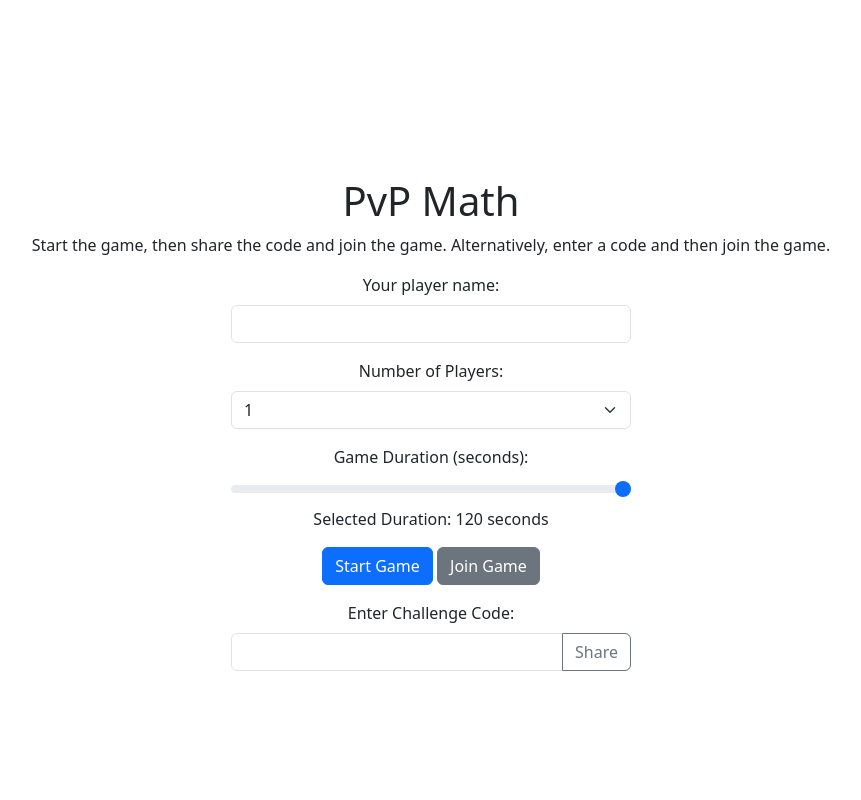
After one commit to abhinavpola/pvpmath, a Flask app: template templates/home.html in a window 1280 px wide. The commit adds this page. Shown: the whole page, without its empty margins (209-1070 px from the left). Run offline with Flask 3, Linux system fonts and the light colour scheme; the template is opened without the code that fills it, so the values that code supplies are empty; some libraries are stand-ins or nearby versions.

Commit message:
some restructuring

```diff
--- a/app.py
+++ b/app.py
@@ -7,9 +7,18 @@ from flask_socketio import SocketIO, join_room, leave_room, emit
 
 from util import problem_generator
 from names_generator import generate_name
+from dotenv import load_dotenv
+import firebase_admin
+from firebase_admin import credentials
+
+load_dotenv()
+cred = credentials.Certificate("pvpmath-firebase-adminsdk-k1jtt-0aae5478cf.json")
+default_app = firebase_admin.initialize_app(cred)
+
 
 app = Flask(__name__)
 socketio = SocketIO(app, cors_allowed_origins="*")
+
 
 # Store active game rooms and their players
 active_rooms = {}
--- /dev/null
+++ b/src/home.js
@@ -0,0 +1,80 @@
+function updateSliderValue(value) {
+    document.getElementById('sliderValue').textContent = value;
+}
+
+// Function to clear the challengeCode input
+function clearChallengeCode() {
+    document.getElementById('challengeCode').value = '';
+}
+
+// Event listener for number of players select
+document.getElementById('numPlayers').addEventListener('change', function () {
+    clearChallengeCode();
+});
+
+// Event listener for game duration slider
+document.getElementById('gameDuration').addEventListener('input', function () {
+    clearChallengeCode();
+    // You can also update the selected duration text if needed
+    document.getElementById('sliderValue').textContent = this.value;
+});
+
+document.addEventListener('DOMContentLoaded', function () {
+    // Function to get URL parameter by name
+    function getURLParameter(name) {
+        const urlParams = new URLSearchParams(window.location.search);
+        return urlParams.get(name);
+    }
+
+    // Get the value of the "roomcode" parameter from the URL
+    const roomCodeFromURL = getURLParameter('roomcode');
+
+    // Set the value of the challengeCode input if roomCodeFromURL is not null
+    if (roomCodeFromURL !== null) {
+        document.getElementById('challengeCode').value = roomCodeFromURL;
+    }
+});
+
+// Event listener for the copy button
+document.getElementById('copyButton').addEventListener('click', function () {
+    const challengeCodeInput = document.getElementById('challengeCode');
+
+    // Combine existing text with additional text
+    const textToCopy = `${window.origin}?roomcode=${challengeCodeInput.value}`;
+
+    // Create a temporary textarea element to copy text to clipboard
+    const tempTextarea = document.createElement('textarea');
+    tempTextarea.value = textToCopy;
+    document.body.appendChild(tempTextarea);
+
+    // Select the text in the textarea
+    tempTextarea.select();
+    tempTextarea.setSelectionRange(0, 99999); // For mobile devices
+
+    if (navigator.share) {
+        navigator.share({
+            title: 'Share Challenge Link',
+            text: textToCopy,
+        })
+            .then(() => console.log('Shared successfully'))
+            .catch((error) => console.error('Error sharing:', error));
+    } else {
+        // Copy the text to the clipboard
+        navigator.clipboard.writeText(textToCopy)
+            .then(() => {
+                console.log('Text copied to clipboard:', textToCopy);
+                document.getElementById('copyButton').innerText = 'Copied';
+                setTimeout(() => {
+                    document.getElementById('copyButton').innerText = 'Share';
+                }, 2000); // Reset the button text after 2 seconds
+            })
+            .catch((error) => {
+                console.error('Error copying to clipboard:', error);
+                // Fallback for browsers that do not support navigator.clipboard.writeText
+                // Display an alert for the user to copy manually
+                alert('Text copied to clipboard: ' + textToCopy);
+            });
+    }
+    // Remove the temporary textarea
+    document.body.removeChild(tempTextarea);
+});
--- /dev/null
+++ b/templates/home.html
@@ -0,0 +1,100 @@
+<!DOCTYPE html>
+<html lang="en">
+
+<head>
+    <!-- Google tag (gtag.js) -->
+    <script async src="https://www.googletagmanager.com/gtag/js?id=G-W86ZRKFZTC"></script>
+    <script>
+        window.dataLayer = window.dataLayer || [];
+        function gtag() { dataLayer.push(arguments); }
+        gtag('js', new Date());
+
+        gtag('config', 'G-W86ZRKFZTC');
+    </script>
+
+    <meta charset="UTF-8">
+    <meta name="viewport" content="width=device-width, initial-scale=1.0">
+    <title>PvP Math</title>
+    <!-- Include Bootstrap CSS -->
+    <link href="https://cdn.jsdelivr.net/npm/bootstrap@5.3.1/dist/css/bootstrap.min.css" rel="stylesheet"
+        integrity="sha384-4bw+/aepP/YC94hEpVNVgiZdgIC5+VKNBQNGCHeKRQN+PtmoHDEXuppvnDJzQIu9" crossorigin="anonymous">
+    <style>
+        body {
+            display: flex;
+            justify-content: center;
+            align-items: center;
+            height: 100vh;
+            margin: 0;
+        }
+
+        .container {
+            text-align: center;
+        }
+
+        form {
+            max-width: 400px;
+            margin: 0 auto;
+        }
+    </style>
+</head>
+
+<body>
+    <div class="container mt-5">
+        <h1>PvP Math</h1>
+        <p>Start the game, then share the code and join the game. Alternatively, enter a code and then join the game.
+        </p>
+        <form>
+            <div class="mb-3">
+                <label for="readOnlyName" class="form-label">Your player name:</label>
+                <input id="readOnlyName" type="text" value="{{ player_name }}" name="playerName" readonly
+                    class="form-control">
+            </div>
+
+            <!-- Number of Players Selection -->
+            <div class="mb-3">
+                <label for="numPlayers" class="form-label">Number of Players:</label>
+                <select class="form-select" id="numPlayers" name="numPlayers">
+                    <option value="1">1</option>
+                    <option value="2">2</option>
+                    <option value="3">3</option>
+                    <option value="4">4</option>
+                    <option value="5">5</option>
+                </select>
+            </div>
+
+            <!-- Game Duration Slider -->
+            <div class="mb-3">
+                <label for="gameDuration" class="form-label">Game Duration (seconds):</label>
+                <input type="range" class="form-range" id="gameDuration" name="gameDuration" min="10" max="120"
+                    value="120" oninput="updateSliderValue(this.value)">
+                <p>Selected Duration: <span id="sliderValue">120</span> seconds</p>
+            </div>
+
+            <button class="btn btn-primary" id="startGame" hx-post="/start" hx-trigger="click"
+                hx-target="#challengeCode" hx-swap="outerHTML">Start Game</button>
+            <button class="btn btn-secondary" id="joinGame" hx-post="/join" hx-trigger="click"
+                hx-target="#waitingSpinner" hx-swap="outerHTML">Join Game</button>
+
+            <div class="form-group mt-3">
+                <label for="challengeCode" class="form-label">Enter Challenge Code:</label>
+                <div class="input-group">
+                    <input type="text" class="form-control" id="challengeCode" name="challengeCode">
+                    <button class="btn btn-outline-secondary" type="button" id="copyButton">Share</button>
+                </div>
+            </div>
+
+            <div id="waitingSpinner" hidden>
+                You will be redirected once player 2 joins...
+            </div>
+        </form>
+    </div>
+
+    <!-- Include HTMX library -->
+    <script src="https://unpkg.com/htmx.org@1.9.9"></script>
+    <!-- Include home.js -->
+    <script src="{{ url_for('static', filename='home.js') }}"></script>
+
+
+</body>
+
+</html>
```
Also changed, not shown: firebase_config.json (added, +9 -0 lines), src/index.js (added, +49 -0 lines), templates/index.html (+4 -141 lines), webpack.config.js (added, +14 -0 lines), src/battle.js (renamed from static/battle.js), 1 other file.
